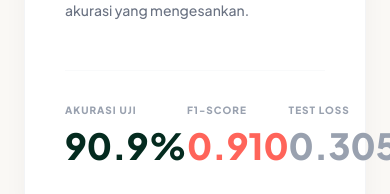
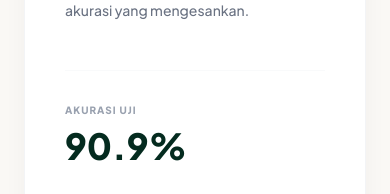
Before and after one commit to Churma16/cerascan-frontend-react, a React (Vite) app: page /insights in a window 390 px wide. Shown: the part 650-844 px from the top of the page. Built offline with nearby package versions, Linux system fonts and the light colour scheme; no server answers.

Commit message:
style(GeneralizationMetricsCard): enhance layout for better responsiveness and spacing

```diff
--- a/src/features/insight/components/GeneralizationMetricsCard.jsx
+++ b/src/features/insight/components/GeneralizationMetricsCard.jsx
@@ -20,7 +20,7 @@ export default function GeneralizationMetricsCard() {
                 </p>
             </div>
 
-            <div className="flex justify-between items-end pt-8 border-t border-gray-50">
+            <div className="flex flex-col md:flex-row md:justify-between md:items-end gap-8 md:gap-0 pt-8 border-t border-gray-50">
                 <div>
                     <p className="text-[10px] font-extrabold text-gray-400 tracking-widest mb-2 uppercase">
                         Akurasi Uji
```
